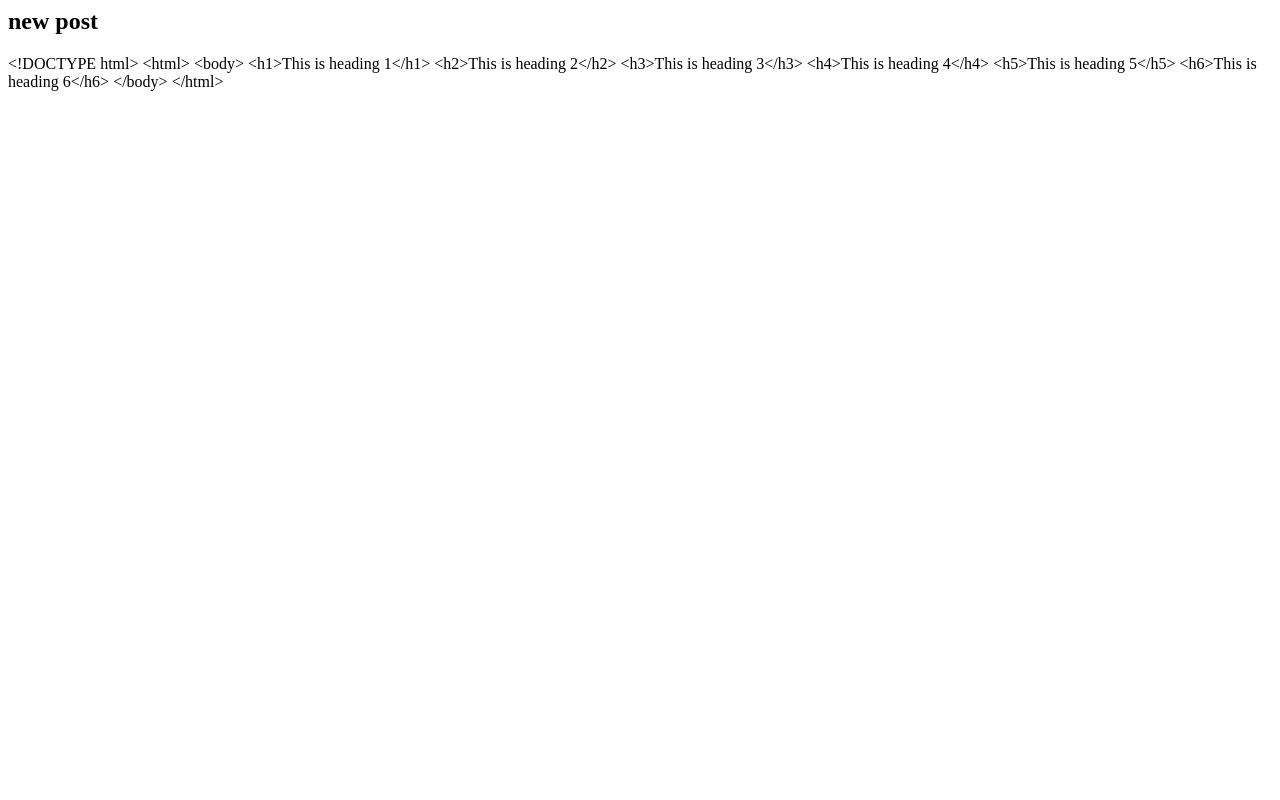
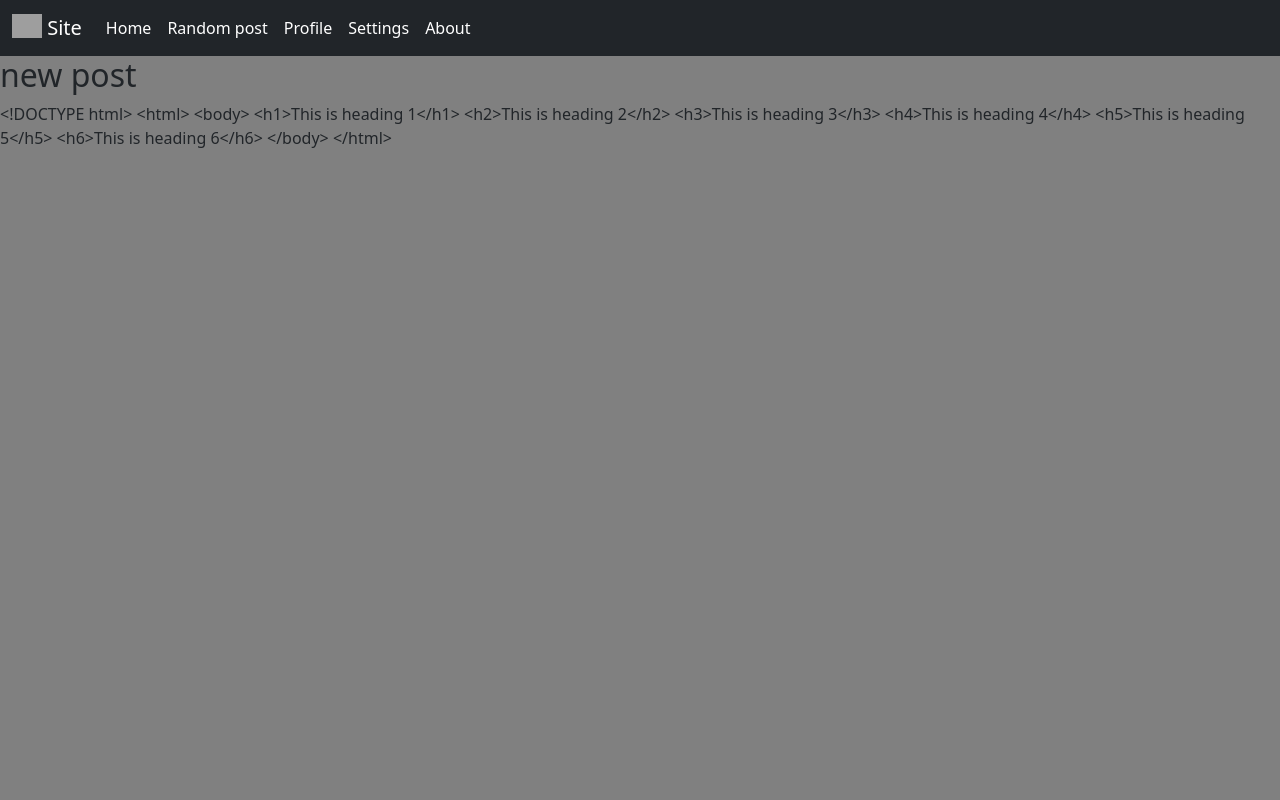
Before and after one commit to nadahkhaledd/practicing_django, a Django app: a page that uses blog/templates/post.html in a window 1280 px wide. Run offline with Django 4.2, Linux system fonts and the light colour scheme; data comes from the database, SQL or seed files in the repository; some libraries are stand-ins or nearby versions; grey boxes are pictures that could not be loaded.

Commit message:
all pages in the block under navbar

```diff
--- a/blog/models.py
+++ b/blog/models.py
@@ -7,6 +7,7 @@ class Post(models.Model):
     URLSlug = models.SlugField(max_length=150, unique=True)
     summary = models.CharField(max_length=350)
     body = models.TextField()
+    Image = models.ImageField(upload_to='img', default='placeholder.jpg')
     published = models.BooleanField(default=True)
     date = models.DateField(auto_now_add=True)
 
--- a/blog/static/css/style.css
+++ b/blog/static/css/style.css
@@ -1,3 +1,3 @@
 body {
-background: white !important;
+background: gray !important;
 }
--- a/blog/templates/about.html
+++ b/blog/templates/about.html
@@ -1 +1,4 @@
-<h1>About Page</h1>
+{% extends 'base.html' %}
+{% block content %}
+    <h1>About Page</h1>
+{% endblock %}
--- a/blog/templates/base.html
+++ b/blog/templates/base.html
@@ -1,29 +1,31 @@
 <!DOCTYPE html>
 <html lang="en">
 <head>
+    {% load bootstrap5 %}
+    {% bootstrap_css %}
+    {% bootstrap_javascript %}
     {% load static %}
     <link rel="stylesheet" type="text/css" href="{% static 'css/style.css' %}">
-
-    {% load bootstrap3 %}
-    {% bootstrap_css %}
-    {% bootstrap_javascript %}
      <meta charset="utf-8">
     <meta name="viewport" content="width=device-width, initial-scale=1">
-    <title>Base</title>
+    <title>{% block title %}Home{% endblock %}</title>
 </head>
 <body>
-   <nav class="navbar navbar-expand-lg navbar-light bg-light">
+   <nav class="navbar navbar-expand-lg navbar navbar-dark bg-dark">
      <div class="container-fluid">
-       <a class="navbar-brand" href="#">Base</a>
+       <a class="navbar-brand" href="/">
+           <img src="/docs/5.1/assets/brand/bootstrap-logo.svg" alt="" width="30" height="24" class="d-inline-block align-text-top">
+           Site</a>
        <button class="navbar-toggler" type="button" data-bs-toggle="collapse" data-bs-target="#navbarSupportedContent" aria-controls="navbarSupportedContent" aria-expanded="false" aria-label="Toggle navigation">
          <span class="navbar-toggler-icon"></span>
        </button>
        <div class="collapse navbar-collapse" id="navbarSupportedContent">
          <ul class="navbar-nav me-auto mb-2 mb-lg-0">
            <li class="nav-item"><a class="nav-link active" aria-current="page" href="/">Home</a></li>
-           <li class="nav-item"><a class="nav-link" href="#">Random post</a></li>
-           <li class="nav-item"><a class="nav-link" href="#">Profile</a></li>
-           <li class="nav-item"><a class="nav-link" href="#">Settings</a></li>
+           <li class="nav-item"><a class="nav-link active" href="#">Random post</a></li>
+           <li class="nav-item"><a class="nav-link active" href="#">Profile</a></li>
+           <li class="nav-item"><a class="nav-link active" href="#">Settings</a></li>
+           <li class="nav-item"><a class="nav-link active" href="/about">About</a></li>
 
          </ul>
 
@@ -33,7 +35,6 @@
 
    <div id="content">
        {% block content %}
-       some weird
        {% endblock %}
    </div>
 </body>
--- a/blog/templates/page.html
+++ b/blog/templates/page.html
@@ -1,9 +1,11 @@
 {% extends 'base.html' %}
+
+{% block content %}
     <h1>Posts</h1>
-<h2><a href="/about">About</a></h2>
     {%for post in posts%}
     <div>
         <h3><a href="/post/{{post.URLSlug}}">{{post.title}}</a></h3>
         <p>{{post.summary}}</p>
     </div>
     {%endfor%}
+{% endblock %}
--- a/blog/templates/post.html
+++ b/blog/templates/post.html
@@ -1,5 +1,12 @@
-<h2>{{ post.title }}</h2>
+{% extends 'base.html' %}
+{% block title %} {{ post.title }} {% endblock %}
+{% block content %}
+    <div>
+        <h2>{{ post.title }}</h2>
 
-<div>
-    {{ post.body }}
-</div>
+        <div>
+            {{ post.body }}
+        </div>
+    </div>
+
+{% endblock %}
--- a/pydjango/settings.py
+++ b/pydjango/settings.py
@@ -9,7 +9,7 @@ https://docs.djangoproject.com/en/4.0/topics/settings/
 For the full list of settings and their values, see
 https://docs.djangoproject.com/en/4.0/ref/settings/
 """
-
+import os.path
 from pathlib import Path
 
 # Build paths inside the project like this: BASE_DIR / 'subdir'.
@@ -38,7 +38,7 @@ INSTALLED_APPS = [
     'django.contrib.messages',
     'django.contrib.staticfiles',
     'blog',
-    'bootstrap3'
+    'bootstrap5'
 ]
 
 MIDDLEWARE = [
@@ -118,6 +118,8 @@ USE_TZ = True
 # https://docs.djangoproject.com/en/4.0/howto/static-files/
 
 STATIC_URL = 'static/'
+MEDIA_URL = '/media/'
+MEDIA_ROOT = os.path.join(BASE_DIR, 'media/')
 
 # Default primary key field type
 # https://docs.djangoproject.com/en/4.0/ref/settings/#default-auto-field
```
Also changed, not shown: blog/media/placeholder.jpg (added). Lines whose indentation alone changed are shown as unchanged.
